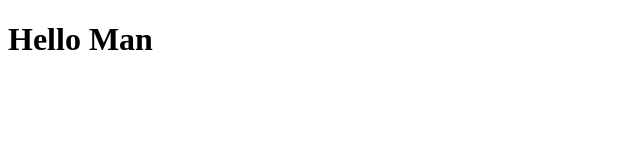
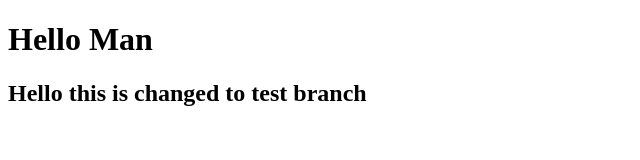
Before and after one commit to Endaweke8/BranchTest, a plain HTML site: page index.html in a window 1280 px wide. Shown: the whole page, without its empty margins (0-640 px from the left). Drawn offline with Linux system fonts and the light colour scheme.

Commit message:
After adding file

```diff
--- a/index.html
+++ b/index.html
@@ -7,5 +7,6 @@
 </head>
 <body>
     <h1>Hello Man</h1>
+    <h2>Hello this is changed to test branch</h2>
 </body>
 </html>
```
